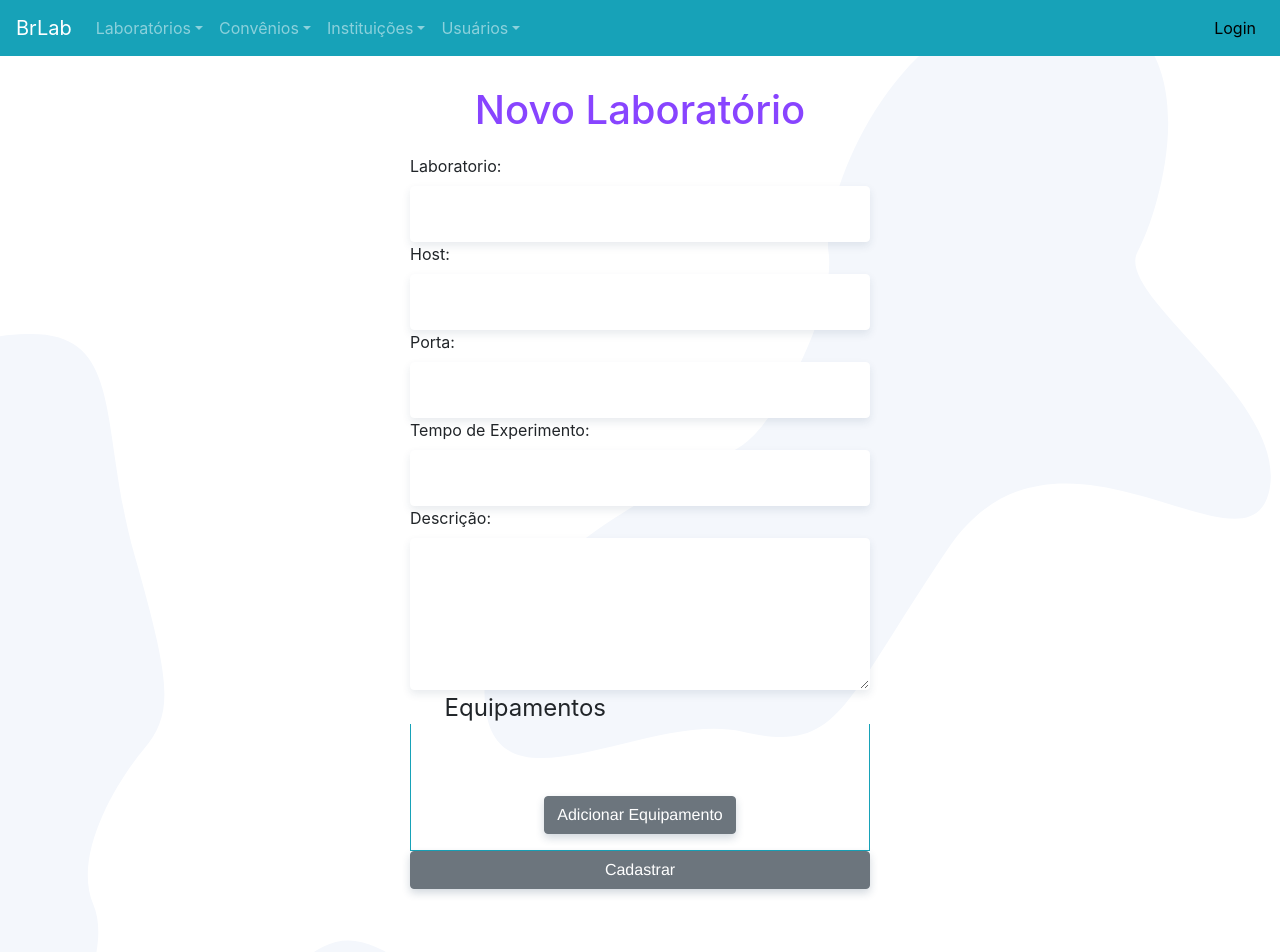
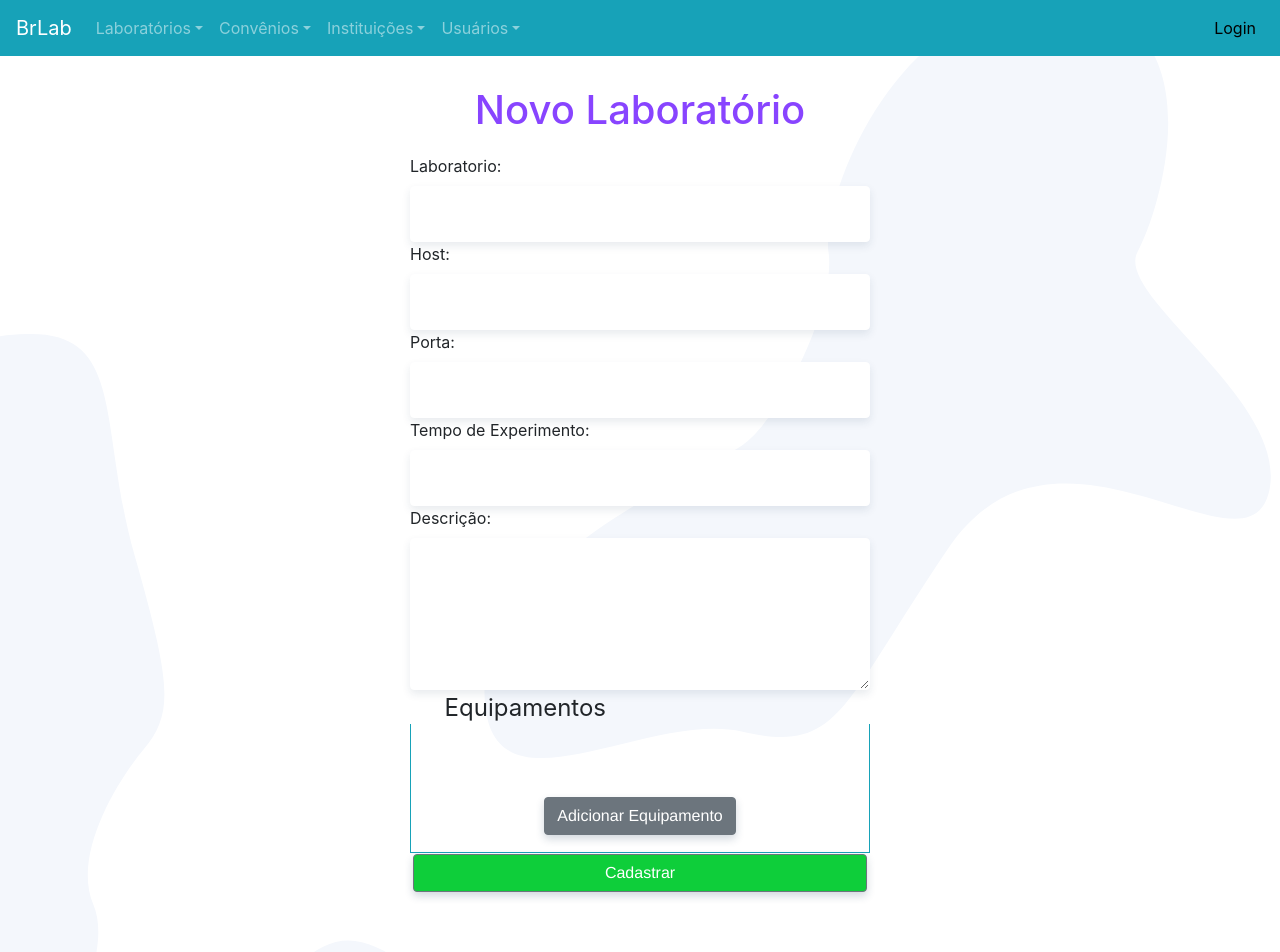
Before and after one commit to victorroli/brlab-final, a Vue app: page /novo in a window 1280 px wide. Shown: the top 952 px of the page. Built offline with nearby package versions, Linux system fonts and the light colour scheme; what vue-datetime would draw is missing.

Commit message:
Alteração da coloração dos botões

```diff
--- a/src/App.vue
+++ b/src/App.vue
@@ -137,4 +137,22 @@ textarea:focus {
   width: 100%;
   text-align: center;
 }
+
+.btn.editar.btn-secondary {
+  background: dodgerblue;
+}
+
+.btn.excluir.btn-secondary {
+  background: rgb(225, 11, 11);
+}
+
+.btn-secondary {
+  margin: 1px 3px 1px 3px;
+}
+
+.btn.salvar {
+  background: #0ece3a;
+}
+
+/* .btn.new-button.btn-secondary */
 </style>
--- a/src/views/convenio/NovoConvenio.vue
+++ b/src/views/convenio/NovoConvenio.vue
@@ -23,7 +23,7 @@
       <b-form-input id="validade" type="date" name="validade" v-model="validade" />
       <br />
       <div class="group-button">
-        <b-button @click="salvaConvenio()">Salvar</b-button>
+        <b-button class="salvar" @click="salvaConvenio()">Salvar</b-button>
       </div>
     </div>
   </section>
--- a/src/views/instituicao/NovaInstituicao.vue
+++ b/src/views/instituicao/NovaInstituicao.vue
@@ -36,7 +36,7 @@
       <b-form-select v-model="tipo" :options="options"></b-form-select>
     </form>
     <div class="group-button">
-      <b-button id="salvar" @click="salvaInstituicao()">Salvar</b-button>
+      <b-button id="salvar" class="salvar" @click="salvaInstituicao()">Salvar</b-button>
     </div>
   </section>
 </template>
--- a/src/views/laboratorio/ListaLaboratoriosCadastrados.vue
+++ b/src/views/laboratorio/ListaLaboratoriosCadastrados.vue
@@ -26,14 +26,14 @@ export default {
     return {
       laboratorios: [],
       fields: {
+        name: {
+          label: "Nome"
+        },
         description: {
           label: "Descrição"
         },
         host: {
           label: "Host"
-        },
-        name: {
-          label: "Nome"
         },
         port: {
           label: "Porta"
--- a/src/views/laboratorio/NovoLaboratorio.vue
+++ b/src/views/laboratorio/NovoLaboratorio.vue
@@ -6,7 +6,7 @@
           <h1>Novo Laboratório</h1>
         </template>
         <template>
-          <b-button class="btn" @click.prevent="cadastraLab">Cadastrar</b-button>
+          <b-button class="btn salvar" @click.prevent="cadastraLab">Cadastrar</b-button>
         </template>
       </LaboratorioForm>
     </transition>
--- a/src/views/usuario/RegisterUser.vue
+++ b/src/views/usuario/RegisterUser.vue
@@ -8,7 +8,7 @@
         <br />
         <template>
           <div class="group-button">
-            <button class="btn" @click.prevent="salvarUsuario">Criar Usuário</button>
+            <b-button class="btn salvar" @click.prevent="salvarUsuario">Criar Usuário</b-button>
           </div>
         </template>
       </UsuarioForm>
--- a/src/views/usuario/SolicitacoesUsuarios.vue
+++ b/src/views/usuario/SolicitacoesUsuarios.vue
@@ -5,8 +5,8 @@
       <div id="usuarios" v-if="pendentes.length > 0">
         <b-table striped hover :items="pendentes" :fields="fields" class="text-center">
           <template slot="opcoes" slot-scope="row">
-            <b-button class="aceitar" @click="aceitar(row.item.id)">Aceitar</b-button>
-            <b-button class="rejeitar" @click="rejeitar(row.item.id)">Rejeitar</b-button>
+            <b-button class="editar" @click="aceitar(row.item.id)">Aceitar</b-button>
+            <b-button class="excluir" @click="rejeitar(row.item.id)">Rejeitar</b-button>
           </template>
         </b-table>
       </div>
```
